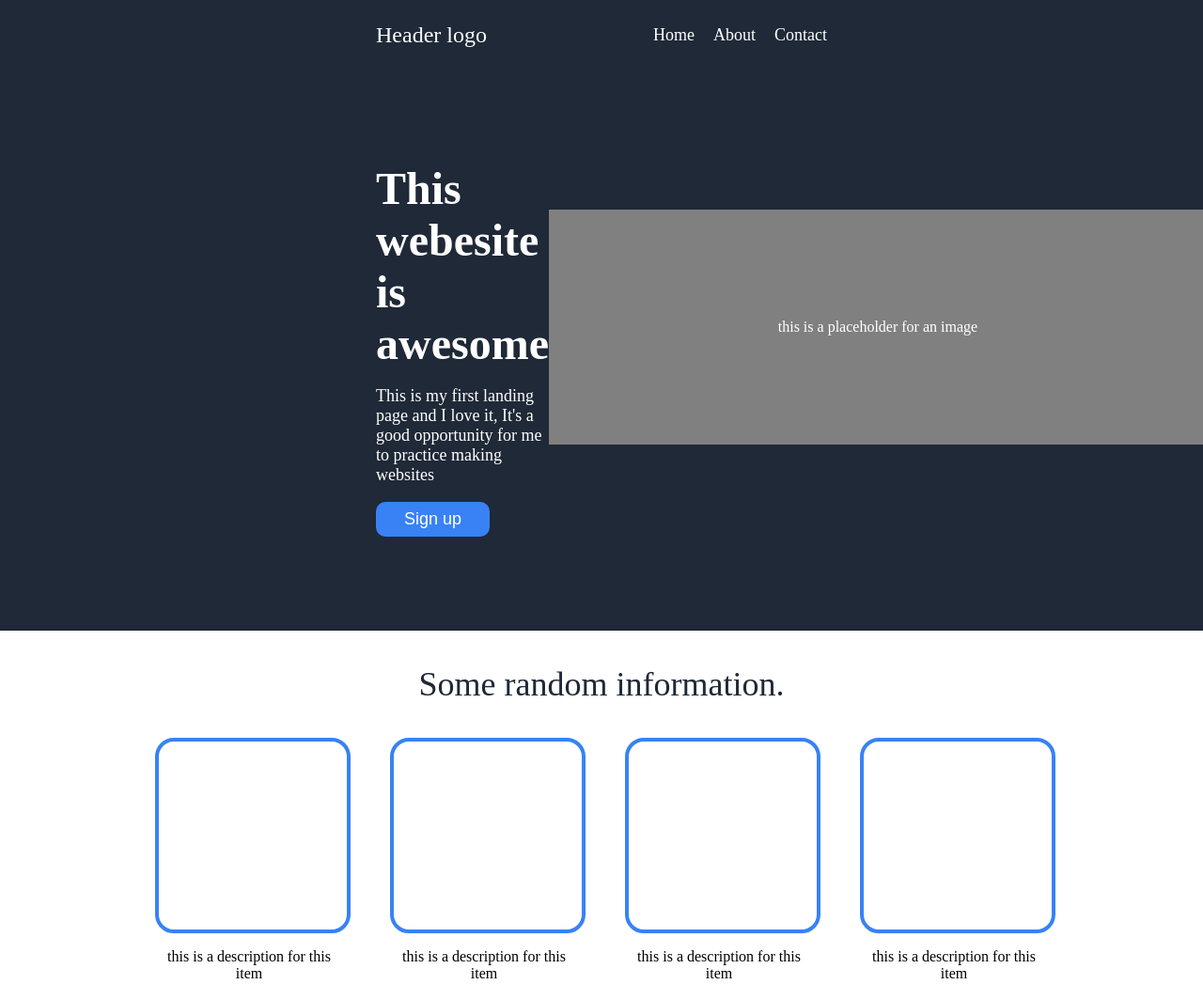
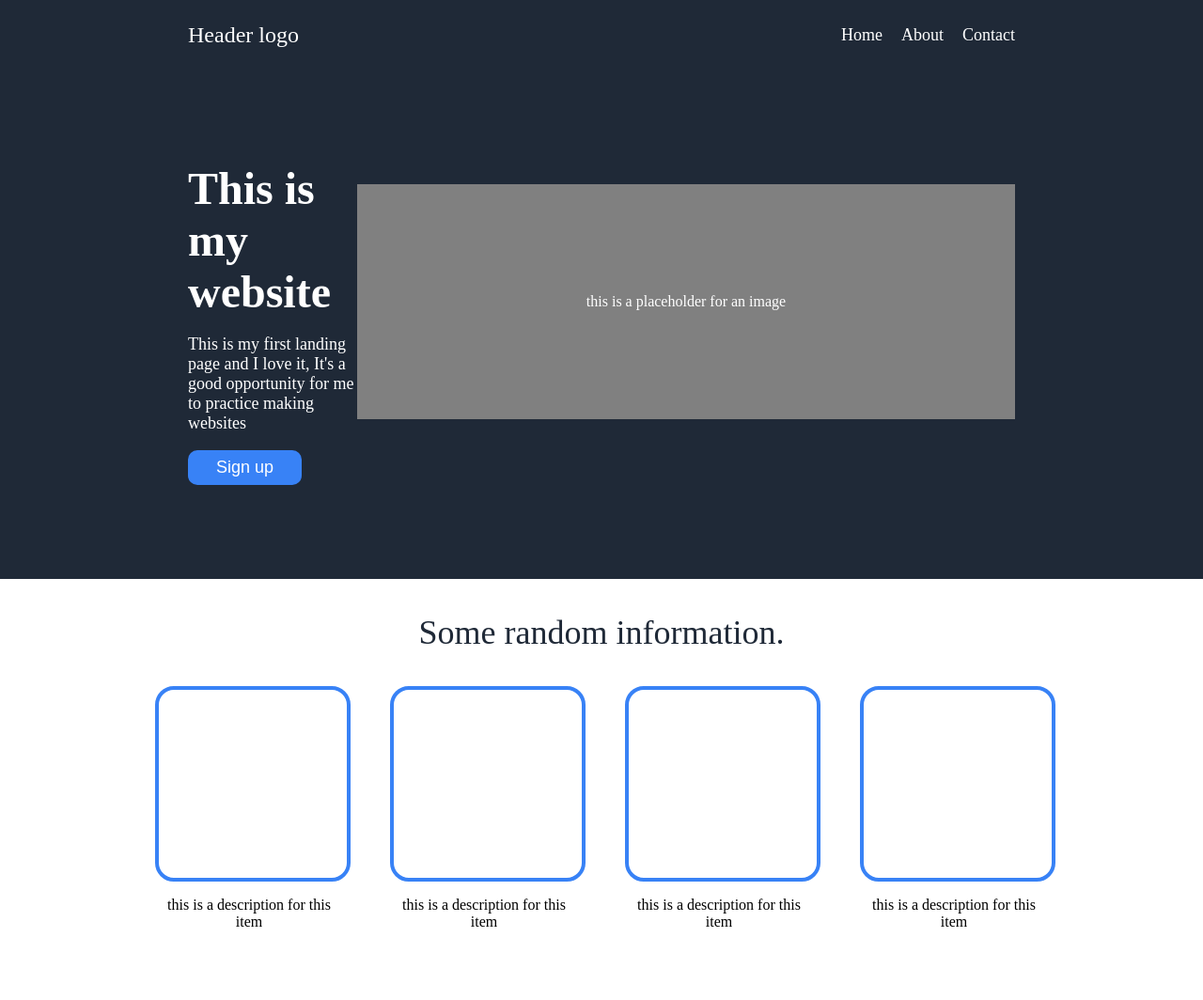
Before and after one commit to Nagehh/Landing-page, a plain HTML site: page index.html in a window 1280 px wide. Shown: the top 1064 px of the page at 94% size. Drawn offline with Linux system fonts and the light colour scheme.

Commit message:
Some updates for my first landing page

```diff
--- a/index.html
+++ b/index.html
@@ -22,7 +22,7 @@
             </div>
             <div class="second-header">
                 <div class="header-content">
-                  <p id="para-main">This webesite is awesome</p>
+                  <p id="para-main">This is my website</p>
                   <p id="para-secondary">This is my first landing page and I love it, It's a good opportunity for me to practice making websites</p>
                   <button id="sign-up">Sign up</button>
                 </div>
--- a/styles.css
+++ b/styles.css
@@ -4,7 +4,7 @@ body {
 
 .header {
     background-color: #1F2937;
-    padding: 0 400px;
+    padding: 0 200px;
     color: white;
     display: flex;
     flex-direction: column;
```
